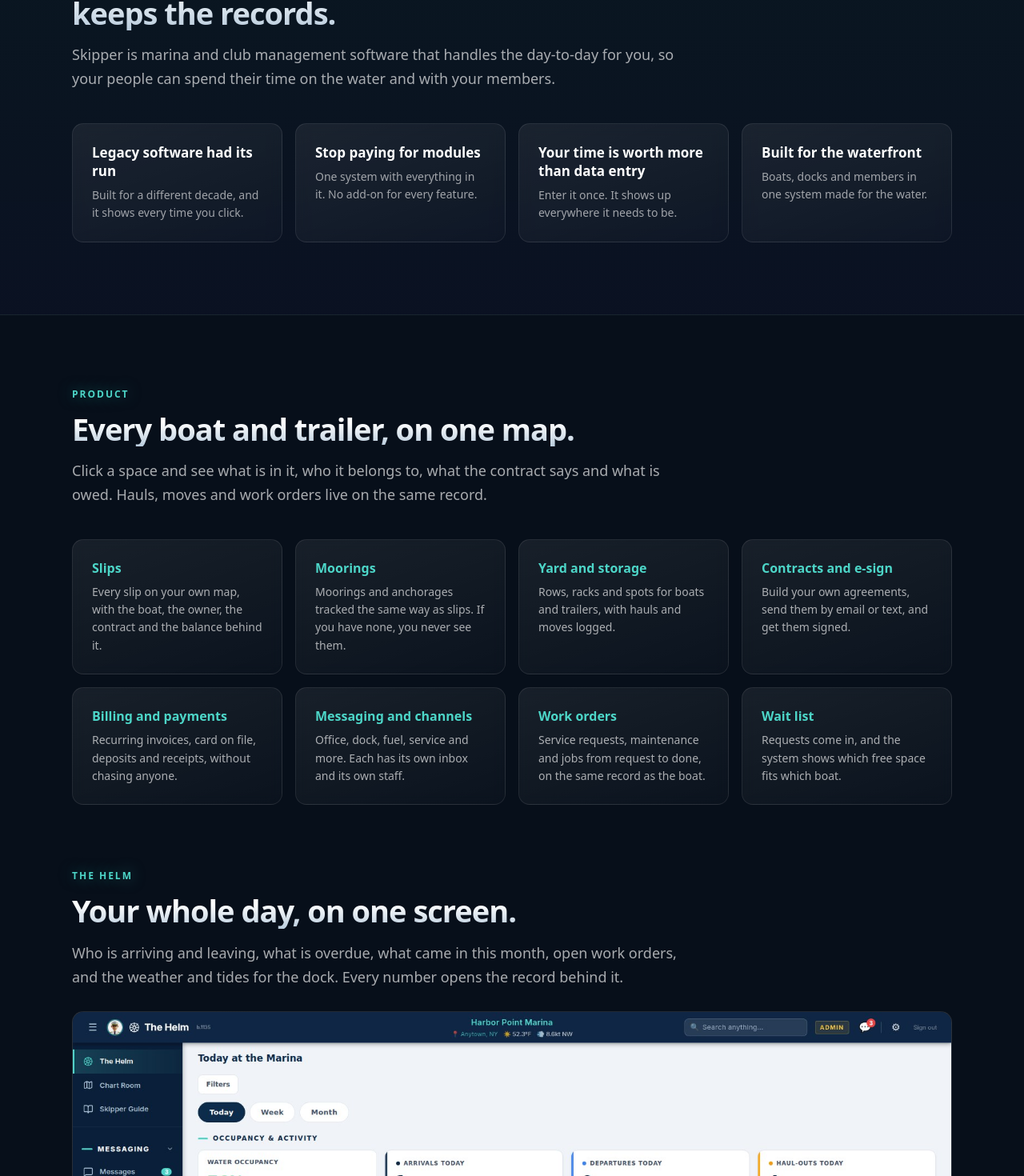
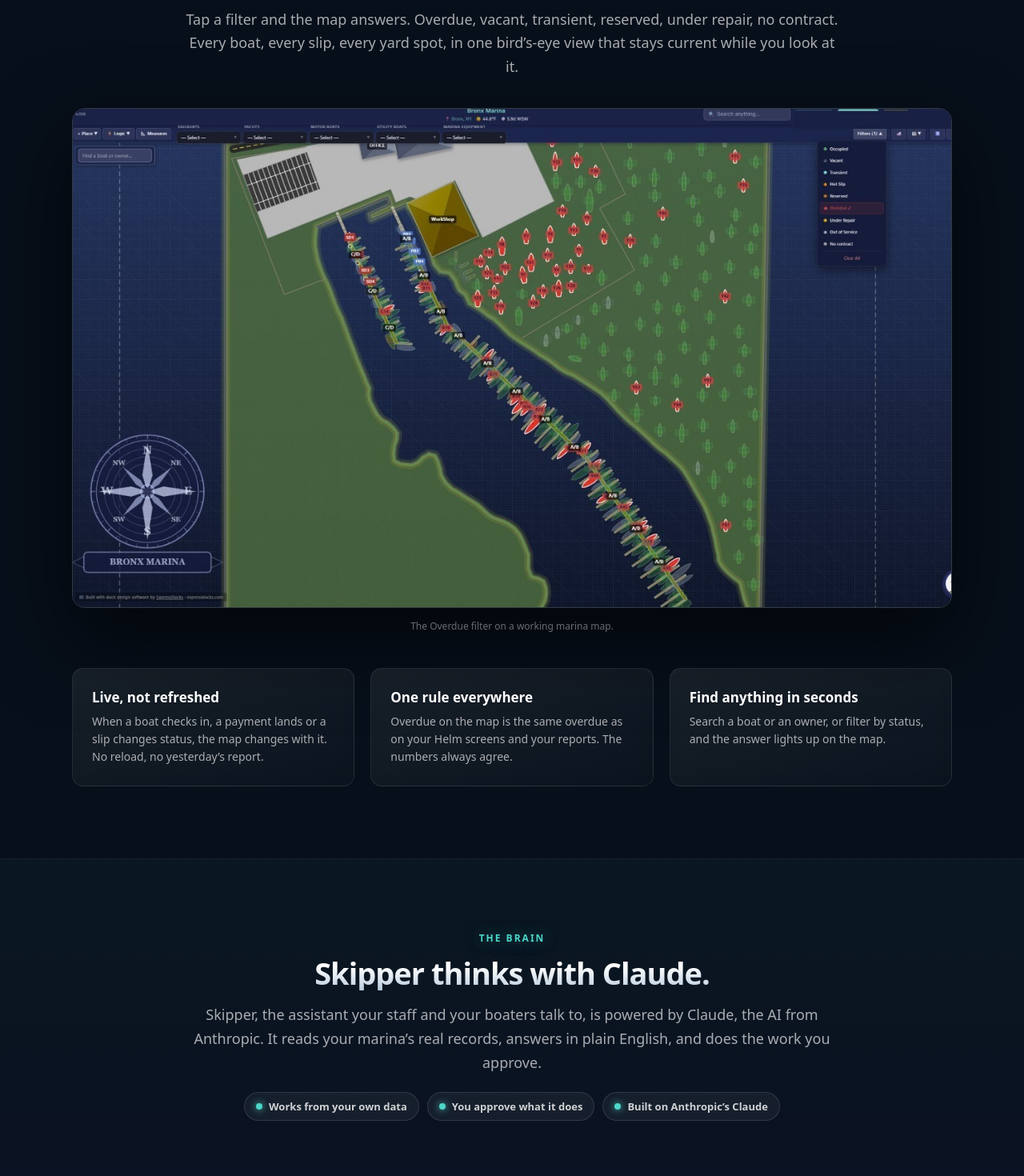
Before and after one commit to marketing356/ayeayeskipper-landing, a Next.js app: page / in a window 1280 px wide. Shown: the part 2651-4121 px from the top of the page at 80% size. Built offline with nearby package versions, Linux system fonts and the light colour scheme; no server answers.

Commit message:
Chart Room live filters section + Claude/Anthropic brain section

```diff
--- a/src/app/page.tsx
+++ b/src/app/page.tsx
@@ -464,6 +464,46 @@ export default function Home() {
         </div>
       </section>
 
+      {/* CHART ROOM LIVE FILTERS + AI BRAIN (Mike 2026-11-10). Facts checked in code: realtime = useSkipperRealtime (Supabase Broadcast per marina); assistant = Claude models via Anthropic API (engine routes/chat.py). */}
+      <section className="sk-section">
+        <div className="sk-wrap">
+          <div style={{ textAlign: 'center', maxWidth: 820, margin: '0 auto 36px' }}>
+            <div className="sk-eyebrow">The Chart Room</div>
+            <h2 className="sk-h2">Your whole marina, filtered live.</h2>
+            <p className="sk-sub">Tap a filter and the map answers. Overdue, vacant, transient, reserved, under repair, no contract. Every boat, every slip, every yard spot, in one bird&rsquo;s-eye view that stays current while you look at it.</p>
+          </div>
+          <div className="***"><div style={{ borderRadius: 16, overflow: 'hidden', border: '1px solid rgba(255,255,255,0.18)', boxShadow: '0 40px 100px rgba(0,0,0,0.6)' }}>
+            <img src="/collage/chartroom-filters.jpg" alt="The Chart Room with the Overdue filter on: every overdue boat in the marina lit up in red on the live map" style={{ width: '100%', display: 'block' }} />
+          </div></div>
+          <p style={{ marginTop: 14, textAlign: 'center', fontSize: 12, color: 'rgba(255,255,255,0.4)' }}>The Overdue filter on a working marina map.</p>
+          <div className="sk-grid3" style={{ marginTop: 44 }}>
+            {[
+              ['Live, not refreshed', 'When a boat checks in, a payment lands or a slip changes status, the map changes with it. No reload, no yesterday’s report.'],
+              ['One rule everywhere', 'Overdue on the map is the same overdue as on your Helm screens and your reports. The numbers always agree.'],
+              ['Find anything in seconds', 'Search a boat or an owner, or filter by status, and the answer lights up on the map.'],
+            ].map(([t, d]) => (
+              <div key={t} className="sk-card">
+                <div style={{ fontWeight: 800, fontSize: 17, marginBottom: 8 }}>{t}</div>
+                <div style={{ fontSize: 14, color: 'rgba(255,255,255,0.65)', lineHeight: 1.6 }}>{d}</div>
+              </div>
+            ))}
+          </div>
+        </div>
+      </section>
+
+      <section className="sk-section sk-alt">
+        <div className="sk-wrap" style={{ textAlign: 'center', maxWidth: 820 }}>
+          <div className="sk-eyebrow">The brain</div>
+          <h2 className="sk-h2">Skipper thinks with Claude.</h2>
+          <p className="sk-sub" style={{ marginBottom: 22 }}>Skipper, the assistant your staff and your boaters talk to, is powered by Claude, the AI from Anthropic. It reads your marina&rsquo;s real records, answers in plain English, and does the work you approve.</p>
+          <div style={{ display: 'flex', gap: 10, flexWrap: 'wrap', justifyContent: 'center' }}>
+            <span className="sk-chip"><i />Works from your own data</span>
+            <span className="sk-chip"><i />You approve what it does</span>
+            <span className="sk-chip"><i />Built on Anthropic&rsquo;s Claude</span>
+          </div>
+        </div>
+      </section>
+
       {/* WHAT IT IS + PAIN */}
       <section className="sk-section sk-alt">
         <div className="sk-wrap">
```
Also changed, not shown: public/collage/chartroom-filters.jpg (added).
